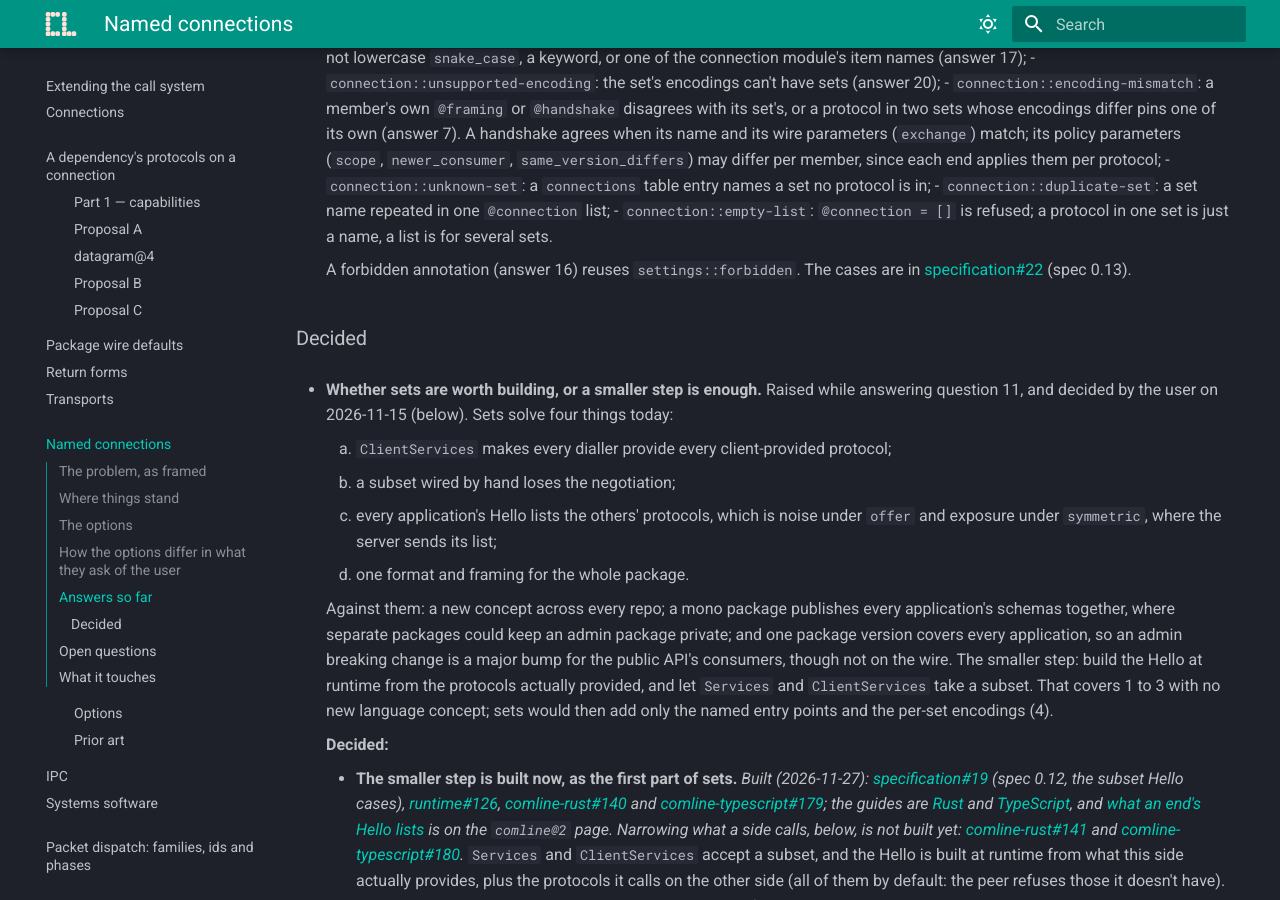
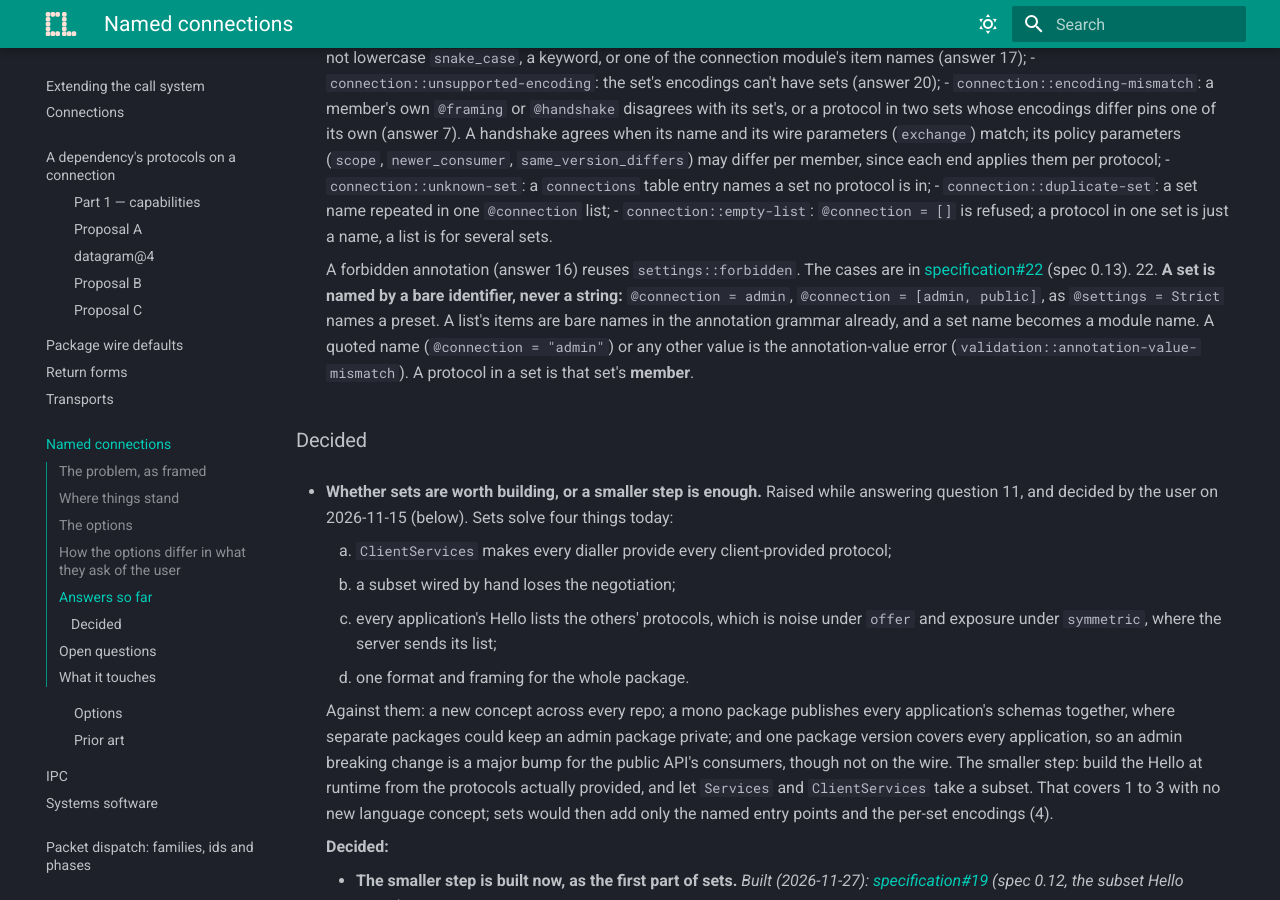
Before and after one commit to ComlineProject/docs, an MkDocs documentation site: the page built from docs/docs/proposals/named-connections/index.md, in a window 1280 px wide and 900 px high, scrolled down 5558 px. Built offline with MkDocs 1.6.1 and Material for MkDocs 9.7.7, drawn with Linux system fonts in a browser that asks for light colours; the version menu is left out; some of the changed text lies outside the part shown.

Commit message:
Named connections: set names are bare identifiers (answer 22)

```diff
--- a/docs/docs/proposals/named-connections/index.md
+++ b/docs/docs/proposals/named-connections/index.md
@@ -275,6 +275,12 @@ Given on 2026-11-27, when sets were taken up:
 
     A forbidden annotation (answer 16) reuses `settings::forbidden`. The cases are in
     [specification#22](https://github.com/ComlineProject/specification/issues/22) (spec 0.13).
+22. **A set is named by a bare identifier, never a string:** `@connection = admin`,
+    `@connection = [admin, public]`, as `@settings = Strict` names a preset. A list's items
+    are bare names in the annotation grammar already, and a set name becomes a module name.
+    A quoted name (`@connection = "admin"`) or any other value is the annotation-value
+    error (`validation::annotation-value-mismatch`). A protocol in a set is that set's
+    **member**.
 
 ### Decided
 
```
Also changed, not shown: other parts of docs/docs/proposals/named-connections/index.md (+3 -3 lines), docs/docs/proposals/named-connections/options.md (+2 -2 lines).
